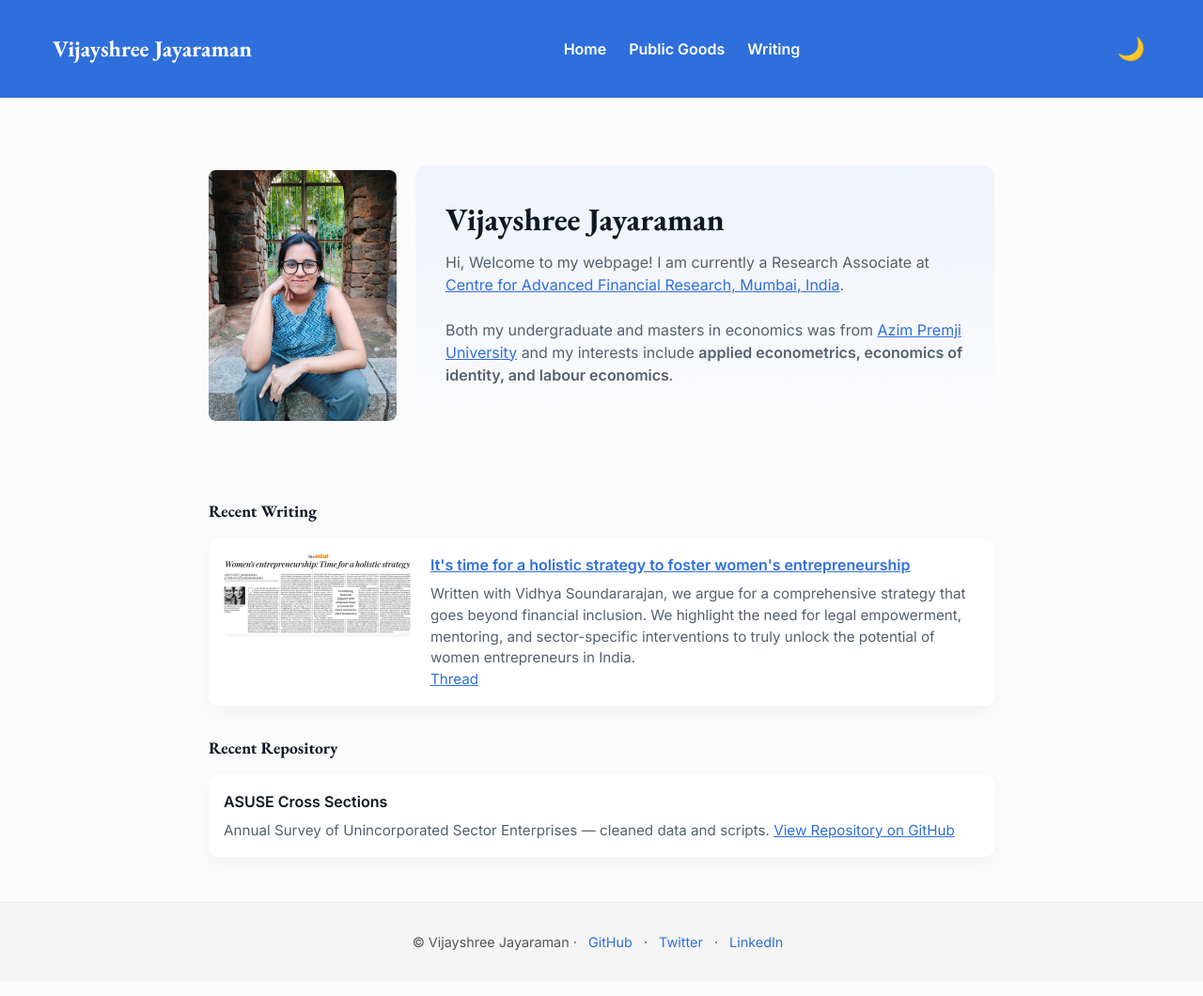
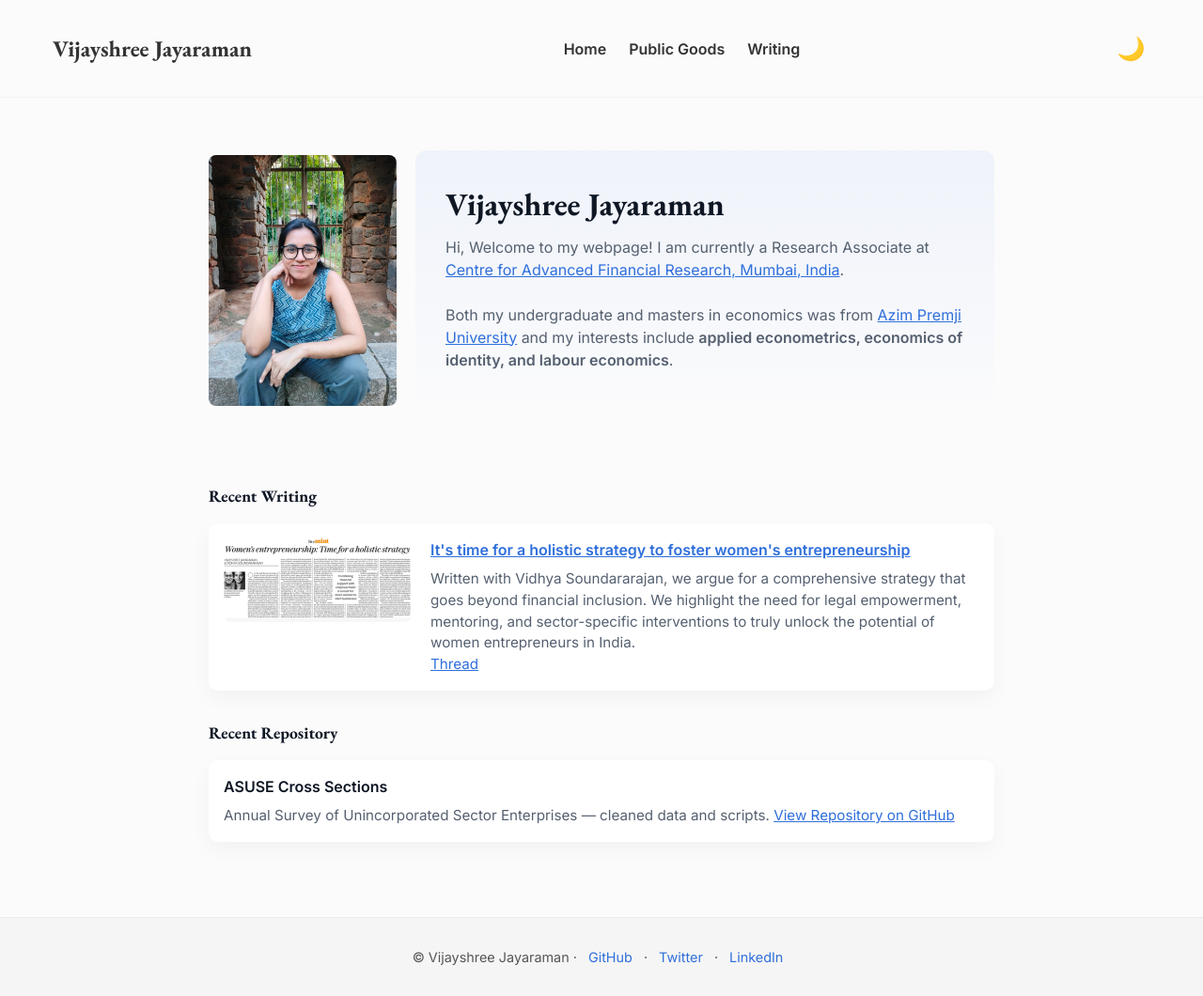
Before and after one commit to vijayshree-jayaraman/vijayshree-jayaraman.github.io, a Jekyll site: the page built from index.md, in a window 1280 px wide and 1060 px high. Shown: the whole window at 94% size. Built offline with Jekyll 4.4.1, drawn with Linux system fonts in a browser that asks for light colours.

Commit message:
Update default.html

```diff
--- a/_layouts/default.html
+++ b/_layouts/default.html
@@ -23,12 +23,16 @@
       line-height: 1.5;
     }
     .site-header {
-      background: var(--accent, #2f6fdb);
-      color: white;
+      background: transparent;
+      color: #333;
       padding: 1rem;
       position: sticky;
       top: 0;
       z-index: 100;
+    }
+    .site-header a.brand,
+    .site-nav a {
+      color: #333;
     }
     .nav-container {
       display: flex;
@@ -43,7 +47,6 @@
       font-weight: 700;
       font-size: 1.5rem;
       text-decoration: none;
-      color: white;
     }
     .site-nav {
       display: flex;
@@ -51,7 +54,6 @@
       flex-wrap: wrap;
     }
     .site-nav a {
-      color: white;
       text-decoration: none;
       font-weight: 600;
       font-size: 1rem;
@@ -63,7 +65,7 @@
     .icon-btn {
       background: transparent;
       border: none;
-      color: white;
+      color: #333;
       font-size: 1.5rem;
       cursor: pointer;
     }
@@ -73,7 +75,7 @@
       .site-nav {
         display: none;
         flex-direction: column;
-        background: var(--accent, #2f6fdb);
+        background: transparent;
         width: 100%;
         margin-top: 0.5rem;
         border-radius: 0 0 8px 8px;
@@ -83,13 +85,16 @@
       }
       .site-nav a {
         padding: 0.75rem 1rem;
-        border-top: 1px solid rgba(255,255,255,0.2);
+        border-top: 1px solid rgba(0,0,0,0.1);
       }
       .nav-actions {
         order: 1;
       }
       .nav-toggle {
         display: block;
+      }
+      .icon-btn {
+        color: #333;
       }
     }
 
@@ -102,8 +107,10 @@
 
     .site-main {
       max-width: 900px;
-      margin: 2rem auto;
+      margin: 1rem auto;
       padding: 0 1rem;
+      max-height: 90vh;
+      overflow-y: auto;
     }
 
     .site-footer {
```
